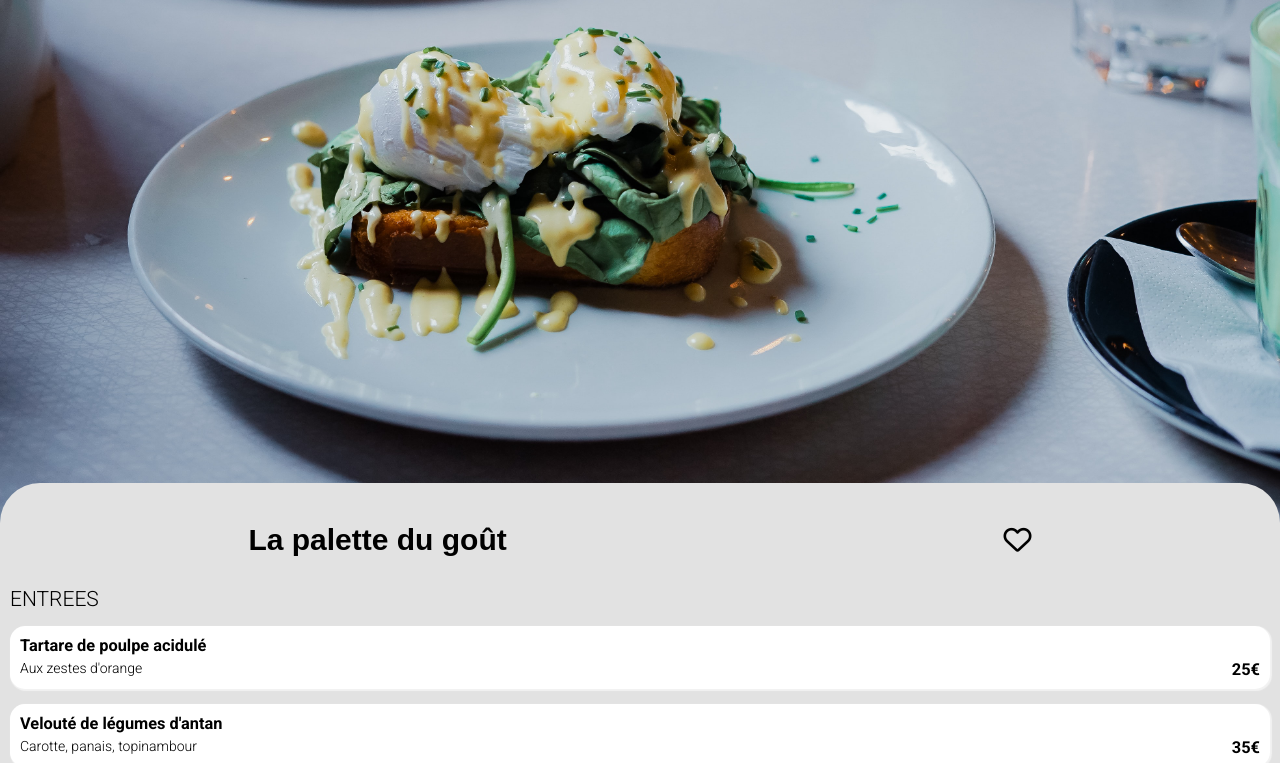
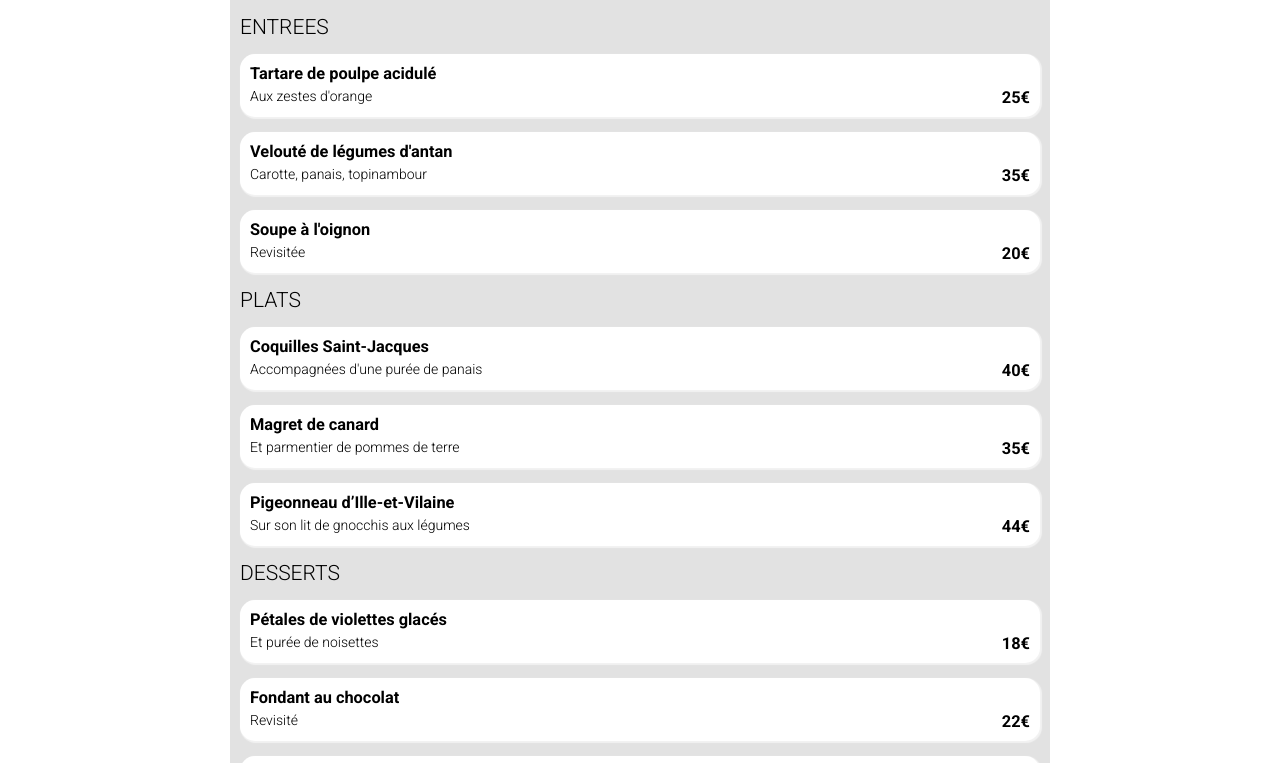
Before and after one commit to SandrinePasquinucci/Projet3-ohmyfood, a website: page 3alafrancaise.html in a window 1280 px wide. Shown: the part 389-1152 px from the top of the page. Drawn offline with Linux system fonts and the light colour scheme; a web font is replaced by a local one.

Commit message:
Sauvegarde avant ajout loader

```diff
--- a/sass/general.scss
+++ b/sass/general.scss
@@ -9,6 +9,8 @@ body {
     padding: 0;
     font-weight: 700;
     max-width: 1400px;
+    width: 100%;
+    height: 100%;
   }
   .h2{
     font-size: 30px;
--- a/sass/header.scss
+++ b/sass/header.scss
@@ -1,3 +1,5 @@
+
+
 header{
     .retouraccueil{
         display:flex;
--- a/sass/pageaccueil.scss
+++ b/sass/pageaccueil.scss
@@ -175,7 +175,7 @@ width: 100%;
   object-fit: cover;
 }
 &__liste__cardimage p {
-  position: absolute;
+ position: absolute;
   text-align: center;
   color: $txt-vert;
   background-color: $aqua-tertiaire;
@@ -202,12 +202,12 @@ width: 100%;
   margin-top: 10px;
 }
 .coeurrose {
-position: absolute;
+
   top : 5px;
   right:30px;
 }
 .coeurblanc {
-  position: absolute;
+
     top : 5px;
     right:10px;
   }
--- a/sass/pagerestaurant.scss
+++ b/sass/pagerestaurant.scss
@@ -19,7 +19,17 @@
    width: 100%;
        top : 70px;
     }
+    @media (min-width: 992px) {
+        &__titre {
+            width: 800px;
+            margin: auto;
+        }
+        &__image img{
 
+            width: 350px;
+
+             }
+        }
 
 }
 
@@ -36,7 +46,11 @@
         background-color: #ffffff;
         margin:15px 0px;
         padding: 10px;
-    }
+          /* Desktop*/
+
+  }
+
+
     &__detail{
         display:flex;
         justify-content: space-between;
@@ -51,6 +65,12 @@
 
 
 }
+@media (min-width: 992px) {
+    .menu {
+        width: 800px;
+        margin: auto;
+    }
+    }
 .commander{
     display : flex;
 flex-direction: column;
```
Also changed, not shown: 1palettedugout.html (+1 -0 lines), css/style.css, sass/style.scss (line endings or trailing spaces), 1 other file.
